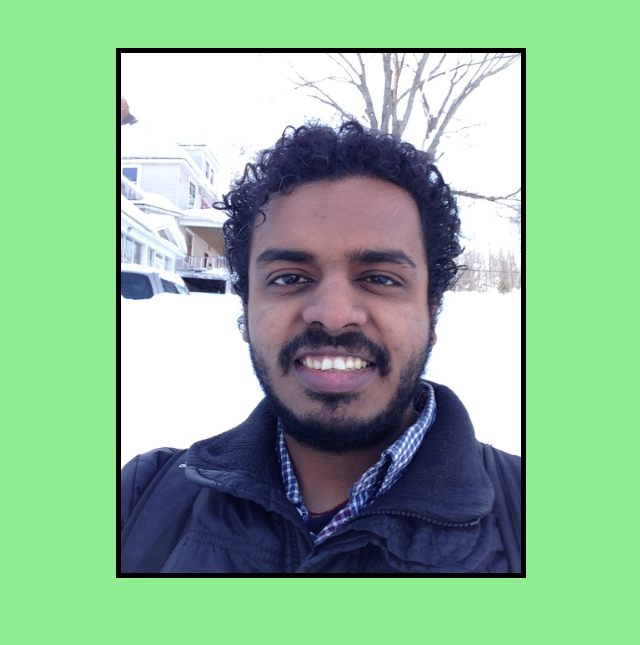
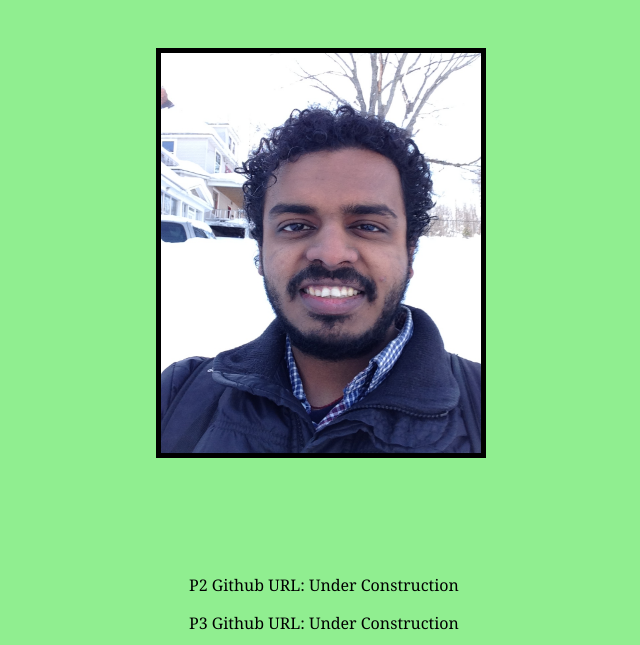
Before and after one commit to adityakumar23/P1, a plain HTML site: page index.html in a window 1280 px wide. Shown: the part 155-800 px from the top of the page, without its empty margins (319-959 px from the left). Drawn offline with Linux system fonts and the light colour scheme.

Commit message:
Changed image size

```diff
--- a/index.html
+++ b/index.html
@@ -12,7 +12,7 @@
 <body>
 
   <h1> Aditya Kumar </h1>
-  <img src="aditya_kumar_photo.png" alt="Aditya Kumar" width="400" height="520">
+  <img src="aditya_kumar_photo.png" alt="Aditya Kumar" width="320" height="400">
 
     <div class = "githuburls">
       <p>P2 Github URL: Under Construction</p>
```
